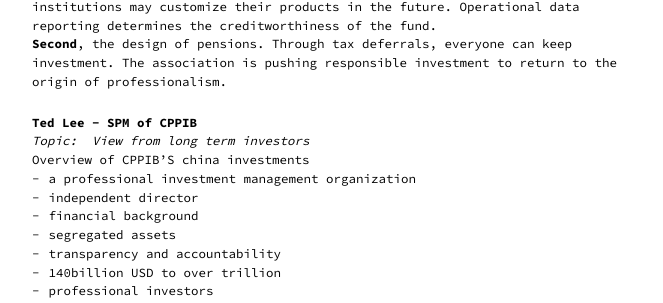
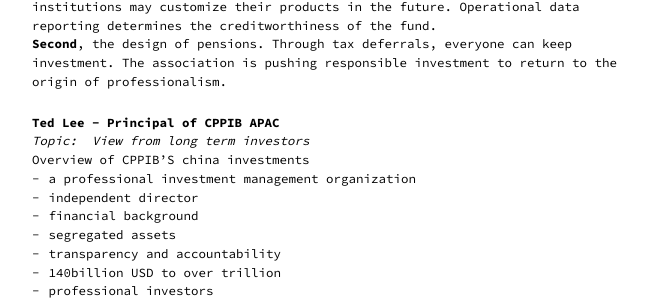
Before and after one commit to 912828qj2/912828qj2.github.io, a Jekyll site: the page built from privatefund.md, in a window 1280 px wide and 900 px high, scrolled down 4769 px. Shown: the part 145-448 px from the top of the window, without its empty margins (308-971 px from the left). Built offline with Jekyll 4.4.1, drawn with Linux system fonts in a browser that asks for light colours.

Commit message:
Update privatefund.md

```diff
--- a/privatefund.md
+++ b/privatefund.md
@@ -296,7 +296,7 @@
 
 
 
-### Ted Lee - SPM of CPPIB
+### Ted Lee - Principal of CPPIB APAC
 
 *Topic:  View from long term investors*
 
@@ -403,7 +403,7 @@
 Private market growth
 Opportunities for liquidity alternatives in market ups and downs
 
-The next step in financial markets
+*The next step in financial markets*
 
 **General Economy**
 Is the US recession really here? No
```
